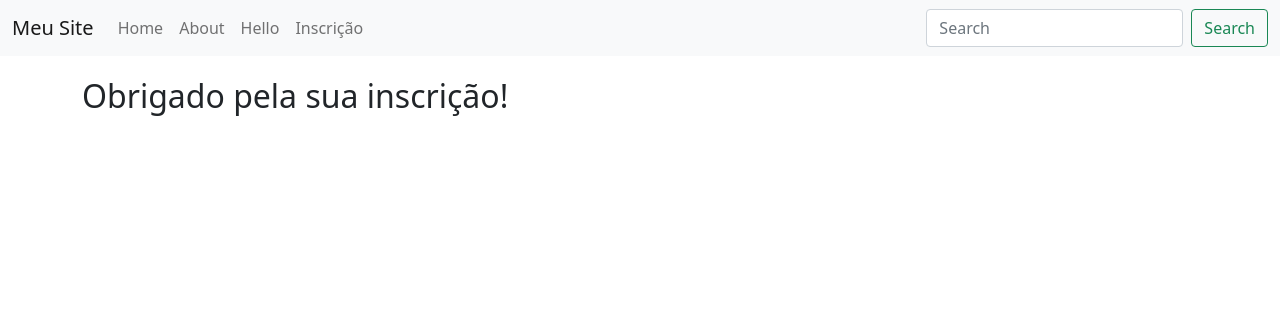
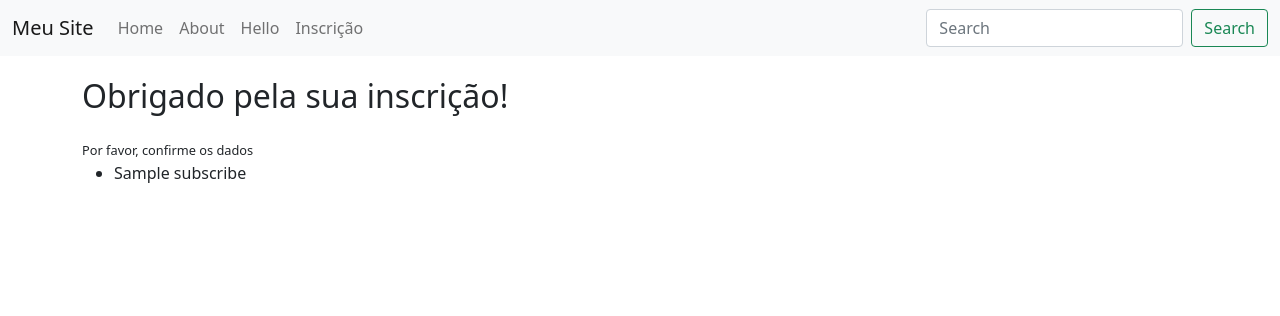
Before and after one commit to engcs/flask-email-sender, a Flask app: template apps/templates/form.html in a window 1280 px wide. Shown: the top 316 px of the page. Run offline with Flask 2, Linux system fonts and the light colour scheme; the template is opened without the code that fills it: most values are stand-ins (such as "Sample title", 1, 10 or a date in 2020); some libraries are stand-ins or nearby versions.

Commit message:
Atualizado form.html para mostrar inscritos

```diff
--- a/apps/templates/form.html
+++ b/apps/templates/form.html
@@ -3,5 +3,13 @@
 <!-- Conteúdo -->
 <section class="container">
   <h1>Obrigado pela sua inscrição!</h1>
+  <small>Por favor, confirme os dados</small>
+  <ul>
+  {% for subscribe in subscribers %}
+    <li>
+      {{ subscribe }}
+    </li>
+  {% endfor %}
+  </ul>
 </section>
 {% endblock %}
--- a/run.py
+++ b/run.py
@@ -6,6 +6,8 @@ Copyright (c) 2022 - present
 from flask import Flask, render_template, request
 
 app = Flask(__name__, template_folder='apps/templates')
+
+subscribers = []
 
 
 @app.route('/')
@@ -32,14 +34,18 @@ def subscribe():
     return render_template('subscribe.html', title=title)
 
 
-@app.route('/form', methods=["POST"])
+@app.route('/form', methods=['POST'])
 def form():
     title = 'Obrigado!'
     first_name = request.form.get('first_name')
     last_name = request.form.get('last_name')
     email = request.form.get('email')
-    print(first_name, last_name, email)
-    return render_template('form.html', title=title)
+    subscribers.append(f'{first_name} {last_name} | {email}')
+    return render_template(
+        'form.html',
+        title=title,
+        subscribers=subscribers
+    )
 
 
 if __name__ == '__main__':
```
